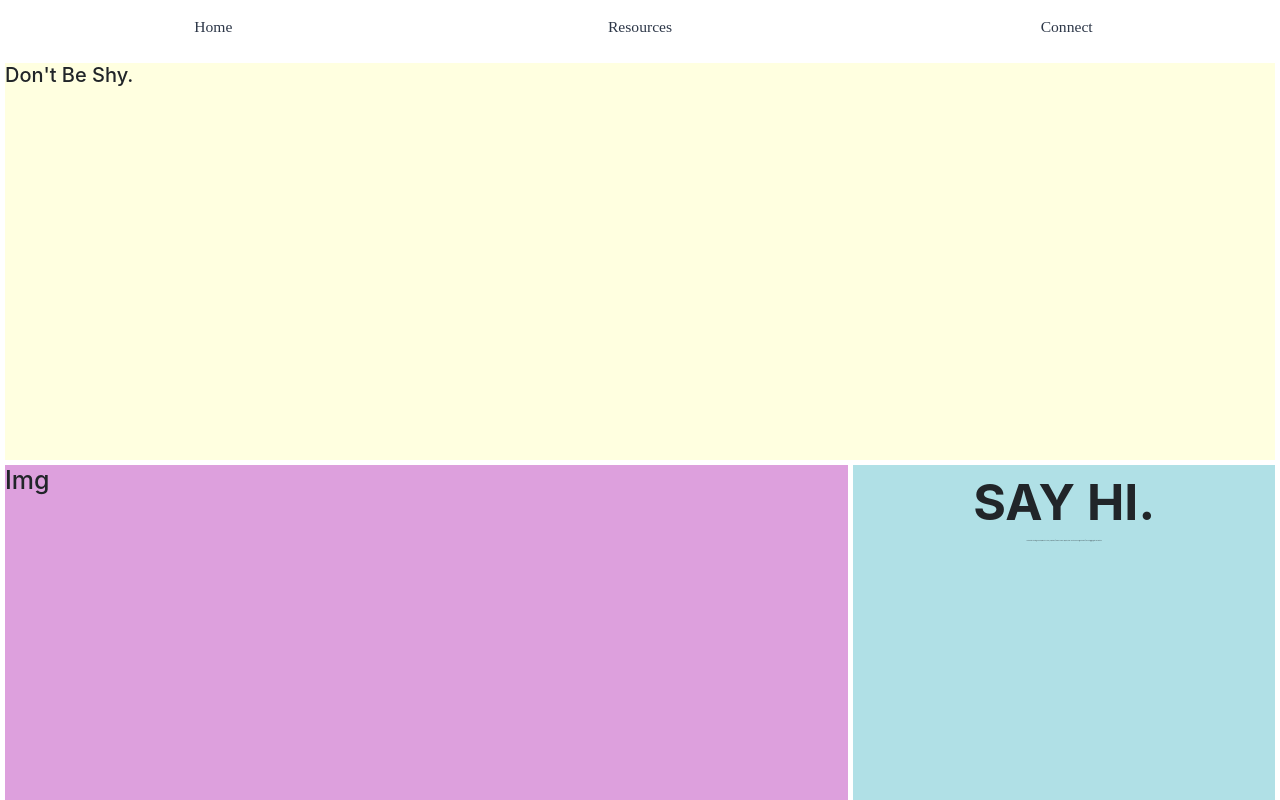
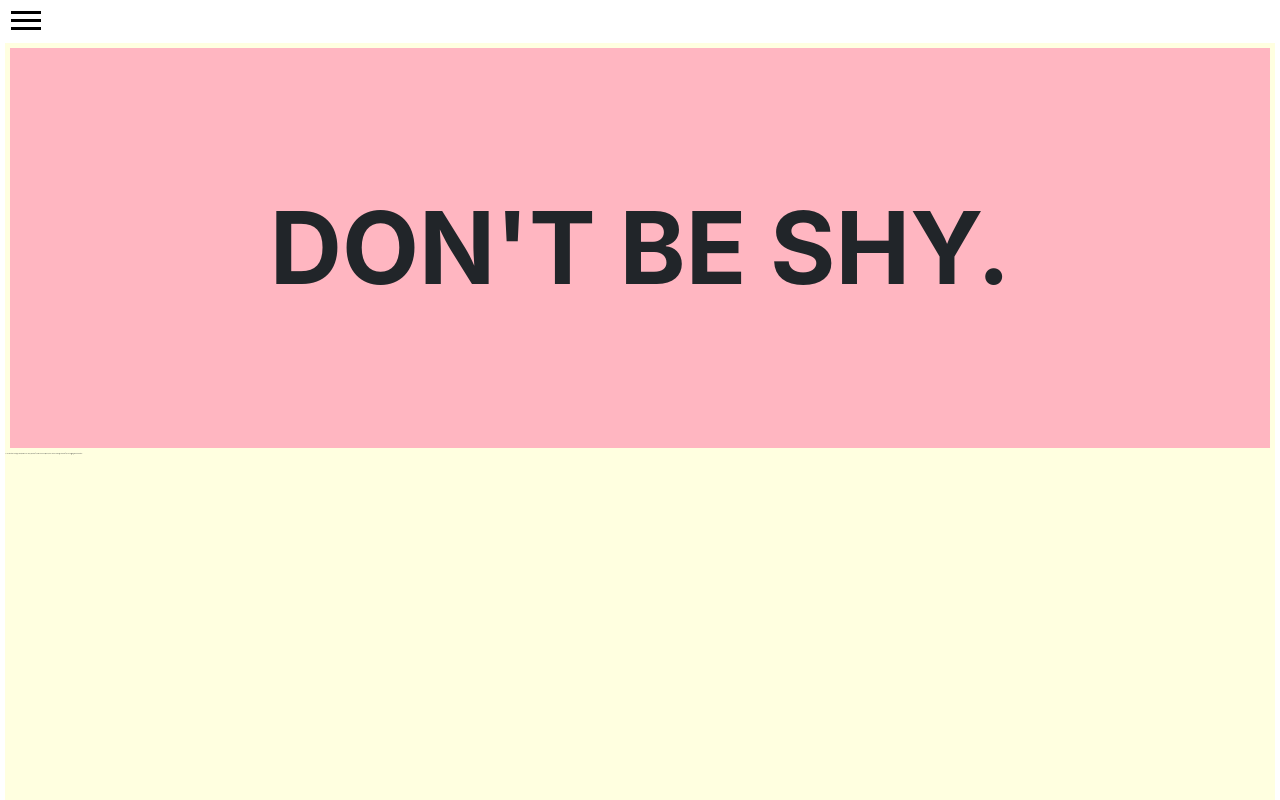
Before and after one commit to sdennruss/30daychallenge, a React (Create React App) app: page /connect in a window 1280 px wide. Shown: the top 800 px of the page. Built offline with nearby package versions, Linux system fonts and the light colour scheme; a web font is replaced by a local one.

Commit message:
new addition

```diff
--- a/src/App.css
+++ b/src/App.css
@@ -12,7 +12,142 @@
   text-align: unset;
 }
 
-.navbar-container {
+.hamburger-container {
+  display: flex;
+  flex-direction: row;
+  position: relative;
+  width: 6rem;
+  margin: 0.3rem;
+  z-index: 3;
+}
+
+.hamburger {
+  flex: 1;
+  padding: 0.3rem;
+  font-size: 3rem;
+  position: relative;
+  cursor: pointer;
+}
+
+.line {
+  flex: 1;
+  width: 3rem;
+  height: 0.3rem;
+  margin: 0.5rem;
+  background: black;
+}
+
+.x {
+  margin-left: 0.8rem;
+}
+.navigation-mobile {
+  display: flex;
+  background: plum;
+  justify-content: center;
+  align-items: center;
+  width: 100%;
+  height: 33.3vh;
+}
+
+.navbar-home::before {
+  flex: 1;
+  position: absolute;
+  width: 0.3rem;
+  height: 12%;
+  left: 46%;
+  top: 12%;
+  content: "";
+  z-index: -1;
+  transition: all 0.3s;
+}
+
+.navbar-home:hover::before {
+  width: 8%;
+  background-color: #e0eafa;
+}
+.navbar-resources::before {
+  flex: 1;
+  position: absolute;
+  width: 0.3rem;
+  height: 12%;
+  left: 46%;
+  top: 46%;
+  content: "";
+  z-index: -1;
+  transition: all 0.3s;
+}
+
+.navbar-resources:hover::before {
+  width: 8%;
+  background-color: #faaaa7;
+}
+.navbar-connect::before {
+  position: absolute;
+  width: 0.3rem;
+  height: 12%;
+  left: 46%;
+  top: 80%;
+  content: "";
+  z-index: -1;
+  transition: all 0.3s;
+}
+
+.navbar-connect:hover::before {
+  width: 8%;
+  background-color: #faf4e0;
+}
+
+.navbar-mobile-container::before {
+  display: flex;
+  flex-direction: column;
+  position: relative;
+  clip-path: circle(100px at 90% -45%);
+  -webkit-clip-path: circle(100px at 90% -45%);
+  transition: all 1s ease-out;
+}
+
+.navbar-mobile-container-open::before {
+  clip-path: circle(2000px at 90% -45%);
+  -webkit-clip-path: circle(2000px at 90% -45%);
+  transition: all 1s ease-in;
+}
+
+.navbar-mobile-container > div {
+  margin: 0rem;
+  padding: 0rem;
+}
+
+.mobile-unordered-list {
+  padding: 0rem;
+  justify-content: space-evenly;
+}
+
+.mobile-list-items {
+  list-style: none;
+  text-align: center;
+}
+
+.mobile-home,
+.mobile-resources,
+.mobile-connect {
+  flex: 1;
+}
+
+a.mobile-home,
+a.mobile-resources,
+a.mobile-connect {
+  text-decoration: none;
+  background-color: none;
+  background: none;
+  font-family: "Josefine Sans";
+  text-transform: capitalize;
+  color: #2d3748;
+  font-size: 2.5rem;
+}
+
+/* Desktop Mobile  */
+
+/* .navbar-container {
   display: flex;
   flex-direction: row;
 }
@@ -20,8 +155,38 @@
 .navbar-container > div {
   margin: 0rem;
   padding: 0.5rem;
+} */
+
+/* .navbar-home:hover {
+  width: 7rem;
+  height: 1rem;
+  background-color: #b17fab;
+  opacity: 0.8;
+  display: inline-block;
+  transition: all 0.5s ease-in;
+  -webkit-transition: all 0.5s ease-in;
 }
 
+.navbar-resources:hover {
+  width: 7rem;
+  height: 1rem;
+  display: inline-block;
+  background-color: #9fc4a4;
+  opacity: 0.8;
+  transition: all 0.5s ease-in;
+  -webkit-transition: all 0.5s ease-in;
+  display: inline-block;
+}
+
+.navbar-connect:hover {
+  width: 7rem;
+  height: 1rem;
+  display: inline-block;
+  background-color: #eae7da;
+  transition: all 0.5s ease-in;
+  -webkit-transition: all 0.5s ease-in;
+} */
+/*
 .home,
 .resources,
 .connect {
@@ -78,7 +243,7 @@ a.connect {
   background-color: #eae7da;
   transition: all 0.5s ease-in;
   -webkit-transition: all 0.5s ease-in;
-}
+} */
 
 .thirty-day-challenge {
   text-align: center;
@@ -432,49 +597,46 @@ a:hover {
 }
 
 .contactus-container {
-  max-width: 100%;
-  height: 100vh;
+  height: 120vh;
   display: flex;
-  flex-flow: column wrap;
+  flex-direction: column;
+  background-color: lightyellow;
+  margin: 0.5rem;
 }
 
 .contactus-top {
   flex: 1;
-  height: 50vh;
-  background-color: lightyellow;
-  margin: 0.5rem 0.5rem 0 0.5rem;
+  justify-content: center;
+  align-items: center;
 }
 
 .dont-be-shy {
-  flex: 1;
+  display: flex;
+  justify-content: center;
+  align-items: center;
+  background-color: lightpink;
+  text-transform: uppercase;
+  font-weight: bold;
+  font-size: 10rem;
+  height: 50vh;
+  margin: 0.5rem 0.5rem 0.5rem 0.5rem;
 }
 
-.contactus-bottom {
+/* .say-hi {
   flex: 1;
-  display: flex;
-  flex-flow: row wrap;
-  height: 50vh;
-}
-
-.contact-image {
-  background-color: plum;
-  flex: 2;
-  margin: 0.5rem 0 0.5rem 0.5rem;
+  display: block;
+  text-transform: uppercase;
+  font-weight: bold;
+  font-size: 5rem;
+  text-align: center;
 }
 
 .tranisiton-statement {
   flex: 1;
   background-color: powderblue;
   margin: 0.5rem;
-  text-align: center;
-}
-
-.say-hi {
-  display: block;
-  text-transform: uppercase;
-  font-weight: bolder;
-  font-size: 5rem;
-}
+  width: 50%;
+} */
 
 /* mobile */
 @media (max-width: 768px) {
@@ -505,71 +667,50 @@ a:hover {
     margin-left: 0.8rem;
   }
 
-  .navbar-mobile-container {
-    flex-direction: column;
+  .navbar-home::before {
+    position: absolute;
+    width: 0.3rem;
+    height: 12%;
+    left: 40%;
+    top: 12%;
+    content: "";
+    z-index: -1;
+    transition: all 0.3s;
   }
 
-  .navbar-mobile-container > div {
-    margin: 0rem;
-    padding: 0rem;
+  .navbar-home:hover::before {
+    width: 21%;
+    background-color: #e0eafa;
+  }
+  .navbar-resources::before {
+    position: absolute;
+    width: 0.3rem;
+    height: 12%;
+    left: 40%;
+    top: 46%;
+    content: "";
+    z-index: -1;
+    transition: all 0.3s;
   }
 
-  .mobile-unorder-list {
-    padding: 0rem;
-    justify-content: space-evenly;
+  .navbar-resources:hover::before {
+    width: 21%;
+    background-color: #faaaa7;
+  }
+  .navbar-connect::before {
+    position: absolute;
+    width: 0.3rem;
+    height: 12%;
+    left: 40%;
+    top: 80%;
+    content: "";
+    z-index: -1;
+    transition: all 0.3s;
   }
 
-  .mobile-list-items {
-    list-style: none;
-    text-align: center;
-  }
-
-  .mobile-home,
-  .mobile-resources,
-  .mobile-connect {
-    flex: 1;
-  }
-
-  a.mobile-home,
-  a.mobile-resources,
-  a.mobile-connect {
-    text-decoration: none;
-    background-color: none;
-    background: none;
-    font-family: "Josefine Sans";
-    text-transform: capitalize;
-    color: #2d3748;
-    font-size: 2.5rem;
-  }
-
-  .navbar-home:hover {
-    width: 7rem;
-    height: 1rem;
-    background-color: #b17fab;
-    opacity: 0.8;
-    display: inline-block;
-    transition: all 0.5s ease-in;
-    -webkit-transition: all 0.5s ease-in;
-  }
-
-  .navbar-resources:hover {
-    width: 7rem;
-    height: 1rem;
-    display: inline-block;
-    background-color: #9fc4a4;
-    opacity: 0.8;
-    transition: all 0.5s ease-in;
-    -webkit-transition: all 0.5s ease-in;
-    display: inline-block;
-  }
-
-  .navbar-connect:hover {
-    width: 7rem;
-    height: 1rem;
-    display: inline-block;
-    background-color: #eae7da;
-    transition: all 0.5s ease-in;
-    -webkit-transition: all 0.5s ease-in;
+  .navbar-connect:hover::before {
+    width: 21%;
+    background-color: #faf4e0;
   }
 
   .thirty-day-challenge {
--- a/src/App.js
+++ b/src/App.js
@@ -22,6 +22,7 @@ class App extends Component {
     desktopNavClass: "",
     item: 0,
     expand: false,
+    clicked: false,
   };
 
   componentDidMount() {
@@ -34,8 +35,8 @@ class App extends Component {
   };
 
   handleToggle = (expand) => {
+    this.setState({ expand });
     console.log(expand);
-    this.setState({ expand });
   };
 
   handleNavigationSelection = (title) => {
@@ -63,8 +64,8 @@ class App extends Component {
 
     return (
       <React.Fragment>
-        <MediaQuery maxDeviceWidth={769}>
         <Toggle
+          clicked={clicked}
           navigations={navigations}
           expand={expand}
           clicked={clicked}
@@ -72,15 +73,6 @@ class App extends Component {
           navBarClass={navBarClass}
           onNavSelected={this.handleNavigationSelection}
         />
-        </MediaQuery>
-
-        <MediaQuery minDeviceWidth={769}>
-          <NavBar
-            navigations={navigations}
-            onNavSelected={this.handleNavigationSelection}
-            desktopNavClass={desktopNavClass}
-          />
-        </MediaQuery>
 
         <div className="routing-container">
           <Switch>
--- a/src/components/contact/contactUs.jsx
+++ b/src/components/contact/contactUs.jsx
@@ -1,4 +1,5 @@
 import React from "react";
+import Hello from "./hello.jpg";
 
 const ContactUs = () => {
   return (
@@ -6,9 +7,6 @@ const ContactUs = () => {
       <div className="contactus-container">
         <div className="contactus-top">
           <h2 className="dont-be-shy">Don't Be Shy.</h2>
-        </div>
-        <div className="contactus-bottom">
-          <h1 className="contact-image">Img</h1>
           <p className="tranisiton-statement">
             <span className="say-hi">Say Hi.</span>
             The transition to eating no meat products isn't easy, especially if
--- a/src/components/navbar/navmobile.js
+++ b/src/components/navbar/navmobile.js
@@ -1,21 +1,34 @@
-import React from 'react';
-import {Link} from "react-router-dom";
+import React, { useState } from "react";
+import { Link } from "react-router-dom";
 
-const NavMobile = ({navigations, navBarClass, onNavSelected}) => {
-
+const NavMobile = ({
+  expand,
+  navigations,
+  navBarClass,
+  onNavSelected,
+  onClick,
+}) => {
+  const navTransition = expand ? "-open" : "";
+  console.log(navTransition);
 
   return (
     <React.Fragment>
-
-    <div className="navbar-mobile-container">
-      {navigations.map(navigation => (
+      <div className={`navbar-mobile-container${navTransition}`}>
+        {navigations.map((navigation) => (
           <div key={navigation} className={navigation}>
             <nav className="navigation-mobile">
               <ul className="mobile-unordered-list">
-            <li className="mobile-list-items">
+                <li
+                  className="mobile-list-items"
+                  onClick={() => onClick(!expand)}
+                >
                   <Link
-            onClick={() => onNavSelected(navigation)}
-            className={`mobile-${navigation}`} to={`/${navigation}`}><span className = {navBarClass} >{navigation}</span></Link>
+                    onMouseOver={() => onNavSelected(navigation)}
+                    className={`mobile-${navigation}`}
+                    to={`/${navigation}`}
+                  >
+                    <span className={navBarClass}>{navigation}</span>
+                  </Link>
                 </li>
               </ul>
             </nav>
@@ -23,8 +36,7 @@ const NavMobile = ({navigations, navBarClass, onNavSelected}) => {
         ))}
       </div>
     </React.Fragment>
-
   );
-}
+};
 
 export default NavMobile;
--- a/src/components/navbar/toggle.jsx
+++ b/src/components/navbar/toggle.jsx
@@ -1,30 +1,38 @@
-import React from 'react';
-import NavMobile from './navmobile';
+import React from "react";
+import NavMobile from "./navmobile";
 
-const Toggle = ({navigations, expand, onClick, clicked, navBarClass, onNavSelected}) => {
-
-  const changeNavClass = (expand ? "x" : "line")
-  const x = (expand ? "x" : null)
+const Toggle = ({
+  navigations,
+  expand,
+  onClick,
+  clicked,
+  navBarClass,
+  onNavSelected,
+}) => {
+  const changeNavClass = expand ? "x" : "line";
+  const x = expand ? "x" : null;
 
   return (
-
     <React.Fragment>
       <div className="hamburger-container">
-        <div onClick ={() => onClick(!expand)} className="hamburger">
+        <div onClick={() => onClick(!expand)} className="hamburger">
           <div className={changeNavClass}>{x}</div>
           <div className={changeNavClass}>{}</div>
           <div className={changeNavClass}>{}</div>
         </div>
       </div>
 
-      {expand &&
+      {expand && (
         <NavMobile
-        click={clicked}
-        navBarClass={navBarClass}
-        onNavSelected={onNavSelected}
-        navigations={navigations} />}
+          onClick={onClick}
+          expand={expand}
+          navBarClass={navBarClass}
+          onNavSelected={onNavSelected}
+          navigations={navigations}
+        />
+      )}
     </React.Fragment>
-   );
-}
+  );
+};
 
 export default Toggle;
```
Also changed, not shown: 1 other file (tests, documents, lock files or other folders). Lines whose indentation alone changed are shown as unchanged.
